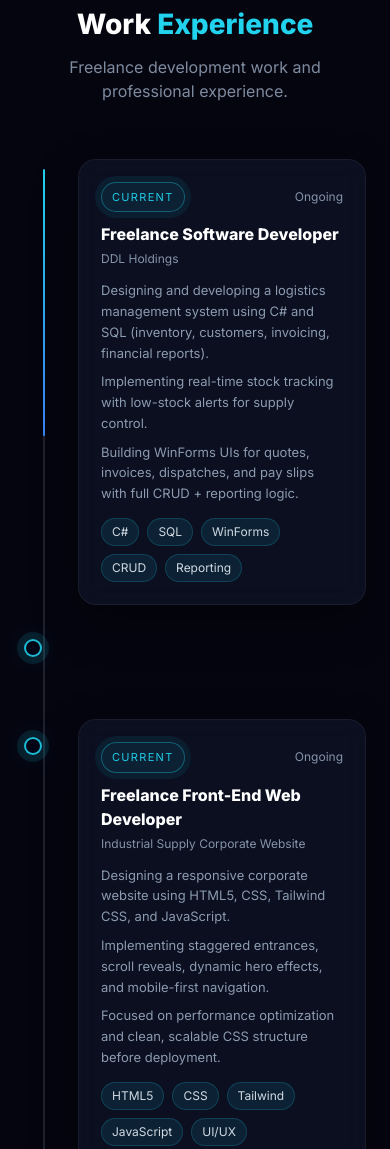
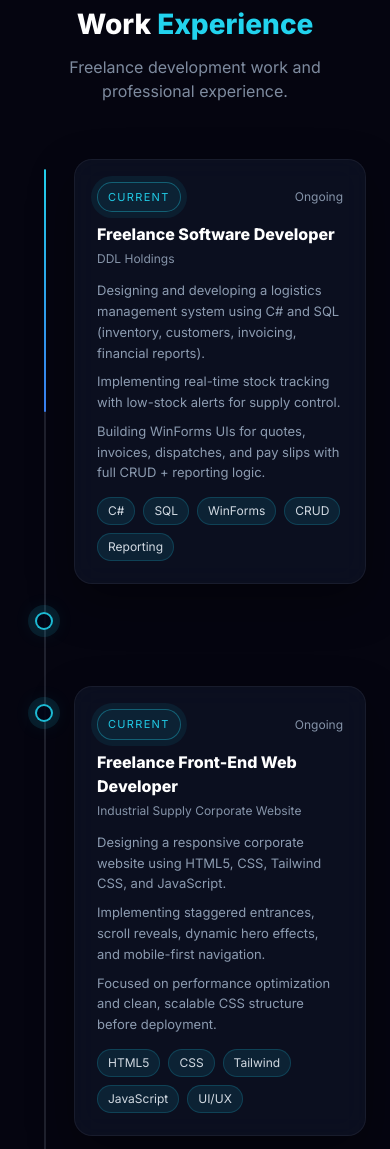
Before and after one commit to KeenanMunsamiii/Portfolio, a website: page index.html in a window 390 px wide. Shown: the part 8975-10124 px from the top of the page. Drawn offline with nearby package versions, Linux system fonts and the light colour scheme; files that its build step writes are made by us from their sources; animation ran at ten frames a second.

Commit message:
Fix for mobile view (timeline)

```diff
--- a/src/input.css
+++ b/src/input.css
@@ -1210,22 +1210,34 @@ body{
 }
 
 /* mobile */
-@media (max-width: 900px){
-  .timeline-row{
-    grid-template-columns: 38px 1fr; /* dot | card */
-    gap: 16px;
+@media (max-width: 900px) {
+
+  .timeline-row {
+    grid-template-columns: 40px 1fr !important;
+    gap: 10px !important;
   }
-  .timeline-spine{
-    left: 19px;
-    transform: none;
+
+
+  .timeline-spine {
+    left: 20px !important;
+    transform: none !important;
   }
-  .timeline-dot{
-    margin: 18px 0 0;
+
+  .timeline-dot {
+    margin: 18px 0 0 11px !important; /* Align dot with spine */
   }
+
+
   .timeline-card-wrap.left,
-  .timeline-card-wrap.right{
-    grid-column: 2 / -1;
-    justify-content: flex-start;
+  .timeline-card-wrap.right {
+    grid-column: 2 / -1 !important;
+    justify-content: flex-start !important;
+    width: 100%;
+  }
+
+  .timeline-card {
+    width: 100% !important;
+    max-width: none !important;
   }
 }
 
```
